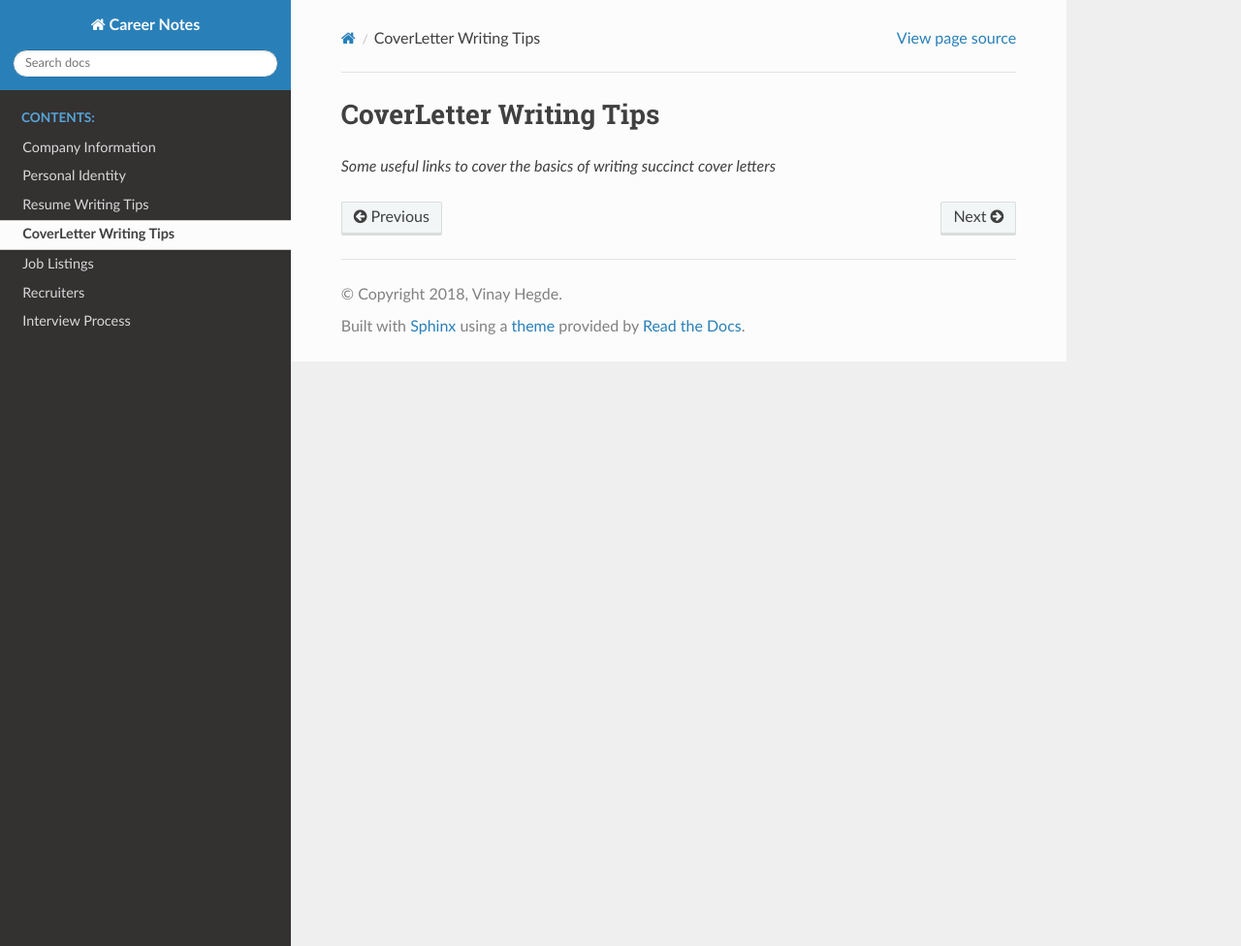
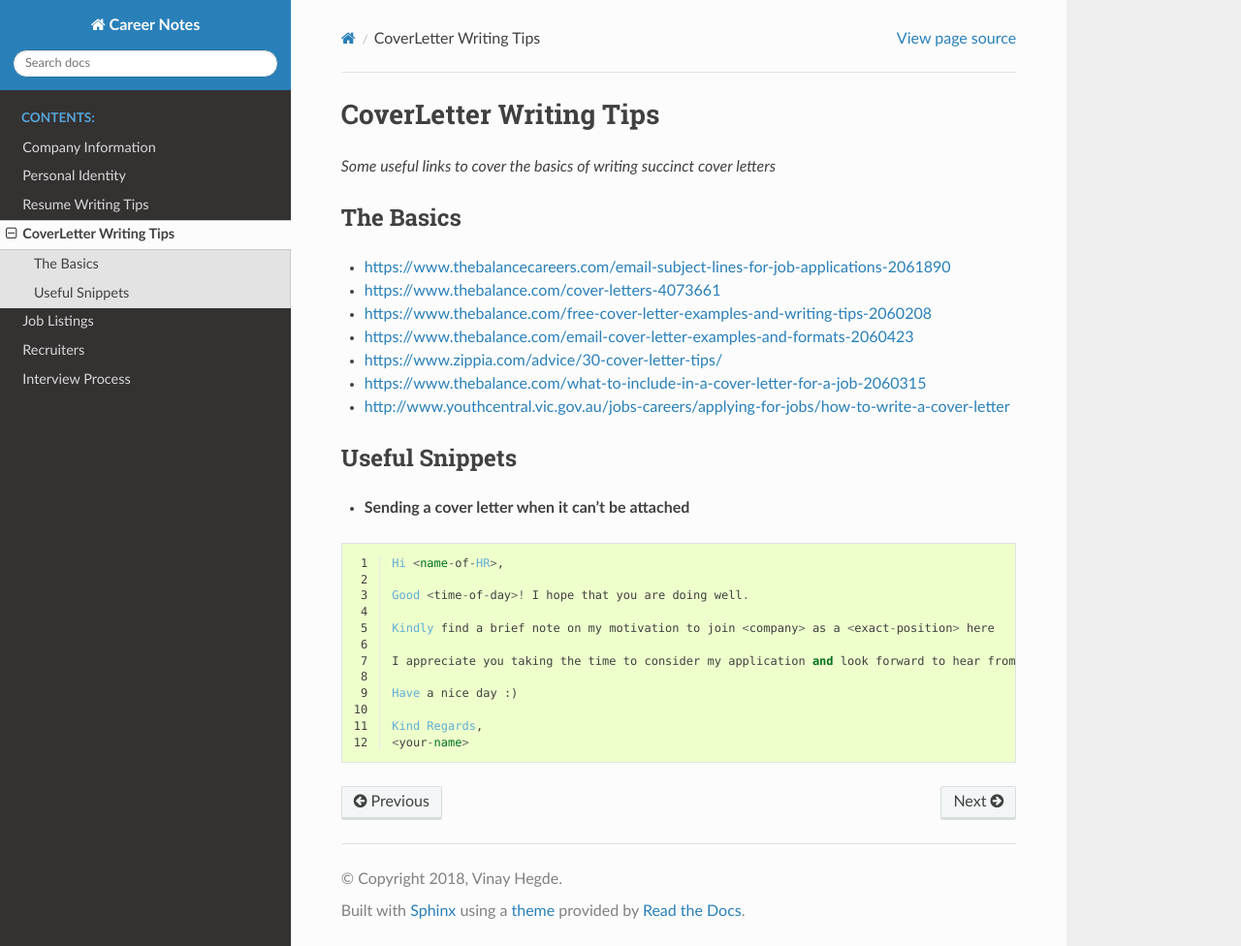
Before and after one commit to vinayhegde1990/career-notes, a Sphinx documentation site: the page built from docs/source/Cover-Letter-Writing-Tips.rst, in a window 1280 px wide and 976 px high. Shown: the whole window at 97% size. Built offline with Sphinx 7.4.7 and the Read the Docs theme 2.0.0, drawn with Linux system fonts in a browser that asks for light colours.

Commit message:
Modify Cover-Letter-Writing-Tips.rst
To create a document for writing effective Cover Letters

```diff
--- a/docs/source/Cover-Letter-Writing-Tips.rst
+++ b/docs/source/Cover-Letter-Writing-Tips.rst
@@ -3,3 +3,43 @@ CoverLetter Writing Tips
 **********************************
 
 *Some useful links to cover the basics of writing succinct cover letters*
+
+##########
+The Basics
+##########
+- https://www.thebalancecareers.com/email-subject-lines-for-job-applications-2061890
+
+- https://www.thebalance.com/cover-letters-4073661
+
+- https://www.thebalance.com/free-cover-letter-examples-and-writing-tips-2060208
+
+- https://www.thebalance.com/email-cover-letter-examples-and-formats-2060423
+
+- https://www.zippia.com/advice/30-cover-letter-tips/
+
+- https://www.thebalance.com/what-to-include-in-a-cover-letter-for-a-job-2060315
+
+- http://www.youthcentral.vic.gov.au/jobs-careers/applying-for-jobs/how-to-write-a-cover-letter
+
+
+################
+Useful Snippets
+################
+
+- **Sending a cover letter when it can't be attached**
+
+.. code-block:: Ruby
+   :linenos:
+
+   Hi <name-of-HR>,
+
+   Good <time-of-day>! I hope that you are doing well.
+
+   Kindly find a brief note on my motivation to join <company> as a <exact-position> here
+
+   I appreciate you taking the time to consider my application and look forward to hear from you.
+
+   Have a nice day :)
+
+   Kind Regards,
+   <your-name>
```
